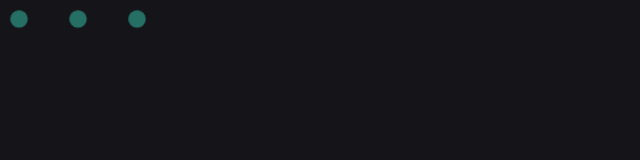
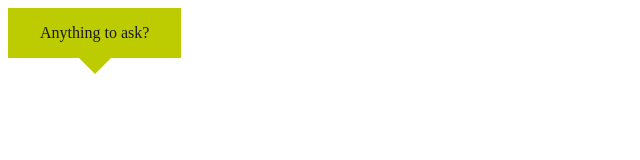
Before and after one commit to bart19870807/exercise-insta, a plain HTML site: page index.html in a window 1280 px wide. Shown: the whole page, without its empty margins (0-640 px from the left). Drawn offline with Linux system fonts and the light colour scheme.

Commit message:
css tricks

```diff
--- a/index.html
+++ b/index.html
@@ -14,14 +14,27 @@
         <div class="bar three"></div>
     </div> -->
 
-    <div class="spinner-box">
+    <!-- <div class="spinner-box">
         <div class="pulse-container">
             <div class="pulse-bubble pulse_bubble-1"></div>
             <div class="pulse-bubble pulse_bubble-2"></div>
             <div class="pulse-bubble pulse_bubble-3"></div>
         </div>
-    </div>
+    </div> -->
 
+        <!-- <ul class="list">
+            <li>Versatile in Nature</li>
+            <li>High security</li>
+            <li>High Scalability</li>
+        </ul> -->
+
+        <!-- <h1 class="title">Coding Bart</h1> -->
+
+        <!-- <blockquote class="quote">
+            Don't call it a Dream, call it a Plan
+        </blockquote> -->
+
+        <div class="tooltip">Anything to ask?</div>
 
     <script src="./script.js"></script>
 </body>
--- a/style.css
+++ b/style.css
@@ -1,5 +1,6 @@
 body {
-    background: #151418;
+    /* background: #151418; */
+    background: white;
 }
 /* .loading-wrapper {
     width: 100vw;
@@ -32,7 +33,7 @@ body {
 
 } */
 
-.pulse-container {
+/* .pulse-container {
     width: 140px;
     display: flex;
     justify-content: space-between;
@@ -64,4 +65,62 @@ body {
         opacity: .25;
         transform: scale(.75);
     }
+} */
+
+/* .list {
+    list-style: none;
 }
+
+.list > li::before {
+    content: "\2714";
+    margin: 0 0.5rem 0 -1rem;
+
+} */
+
+/* .title {
+    position: relative;
+    display: inline-block;
+}
+.title::after {
+    content: "";
+    position: absolute;
+    left: 0;
+    bottom: -2px;
+    width: 100%;
+    height: 4px;
+    background: linear-gradient(
+        90.84deg,
+        #2196f3 -12.84%,
+        #03989e 30.91%,
+        #9b2cc7 104.16%
+    );
+} */
+/* .quote::before {
+    content: "\275D";
+    color: #00b9ae;
+    font-size: 2rem;
+}
+.quote::after {
+    content: "\275E";
+    color: #9e00ff;
+    font-size: 2rem;
+} */
+.tooltip {
+    display: inline-block;
+    padding: 1rem 2rem;
+    background-color: #bccc00;
+    color: #1a1a1a;
+    position: relative;
+}
+.tooltip::after {
+    content: "";
+    position: absolute;
+    width: 0;
+    height: 0;
+    border-left: 1rem solid transparent;
+    border-right: 1rem solid transparent;
+    border-top: 1rem solid #bccc00;
+    left: 50%;
+    bottom: -1rem;
+    transform: translate(-50%);
+}
```
